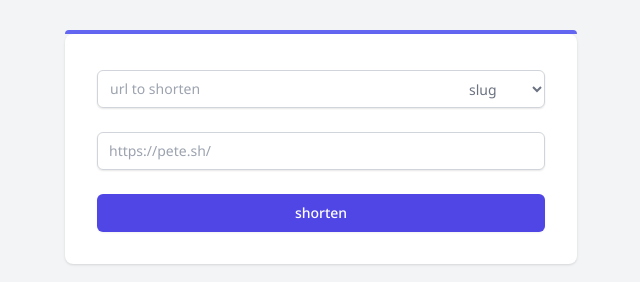
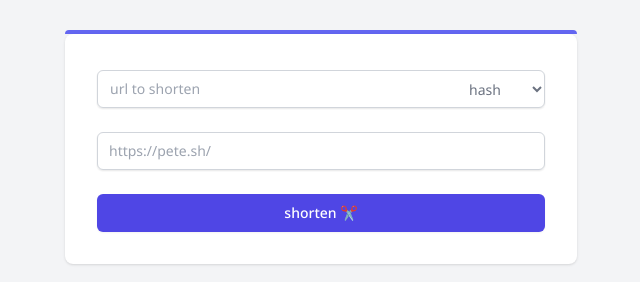
Before and after one commit to brousalis/pete.sh, a Next.js app: page / in a window 1280 px wide. Shown: the part 138-420 px from the top of the page, without its empty margins (319-959 px from the left). Built offline with nearby package versions, Linux system fonts and the light colour scheme.

Commit message:
add a success alert message and correct stateful changes

```diff
--- /dev/null
+++ b/app/components/Alert.tsx
@@ -0,0 +1,46 @@
+import CopyButton from './CopyButton';
+import { CheckCircleIcon } from '@heroicons/react/20/solid';
+import React from 'react';
+
+function Alert({
+  shortenedUrl,
+  onClose,
+}: {
+  shortenedUrl?: string;
+  onClose: () => void;
+}) {
+  return (
+    <div className="mt-6 rounded-md bg-green-50 p-4">
+      <div className="flex">
+        <div className="flex-shrink-0">
+          <CheckCircleIcon
+            className="h-5 w-5 text-green-400"
+            aria-hidden="true"
+          />
+        </div>
+        <div className="ml-3 flex flex-1 flex-col">
+          <h3 className="text-sm font-medium text-green-800">Link shortened</h3>
+          <div className="mt-2 text-sm text-green-700">
+            <a href={shortenedUrl} rel="noreferrer" target="_blank">
+              {shortenedUrl}
+            </a>
+          </div>
+          <div className="ml-auto mt-4">
+            <div className="-mx-2 -my-1.5 flex">
+              <CopyButton text={shortenedUrl} />
+              <button
+                type="button"
+                onClick={onClose}
+                className="ml-3 rounded-md bg-green-50 px-2 py-1.5 text-sm font-medium text-green-800 hover:bg-green-100 focus:outline-none focus:ring-2 focus:ring-green-600 focus:ring-offset-2 focus:ring-offset-green-50"
+              >
+                Done
+              </button>
+            </div>
+          </div>
+        </div>
+      </div>
+    </div>
+  );
+}
+
+export default Alert;
--- a/app/components/Button.tsx
+++ b/app/components/Button.tsx
@@ -1,4 +1,5 @@
 import clsx from 'clsx';
+import { RequestState } from 'pages';
 import React, { ButtonHTMLAttributes } from 'react';
 
 const COLORS = {
@@ -13,7 +14,7 @@ export default function Button({
   ...props
 }: {
   className?: string;
-  requestState?: 'success' | 'error' | 'loading';
+  requestState?: RequestState;
   children: React.ReactNode;
 } & ButtonHTMLAttributes<HTMLButtonElement>) {
   return (
--- /dev/null
+++ b/app/components/CopyButton.tsx
@@ -0,0 +1,38 @@
+import React, { useState } from 'react';
+
+function CopyButton({ text }: { text: string }) {
+  const [isCopied, setIsCopied] = useState(false);
+
+  async function copyTextToClipboard(text) {
+    if ('clipboard' in navigator) {
+      return await navigator.clipboard.writeText(text);
+    } else {
+      return document.execCommand('copy', true, text);
+    }
+  }
+
+  const handleCopyClick = async () => {
+    try {
+      const copy = await copyTextToClipboard(text);
+      setIsCopied(true);
+      setTimeout(() => {
+        setIsCopied(false);
+      }, 1500);
+    } catch (error) {
+      console.log(error);
+    }
+  };
+
+  return (
+    <button
+      type="button"
+      onClick={handleCopyClick}
+      className="rounded-md bg-green-50 px-2 py-1.5 text-sm font-medium text-green-800 hover:bg-green-100 focus:outline-none focus:ring-2 focus:ring-green-600 focus:ring-offset-2 focus:ring-offset-green-50"
+    >
+      Copy link
+      {isCopied && <span className="ml-1">✔️</span>}
+    </button>
+  );
+}
+
+export default CopyButton;
--- a/app/components/LinkForm.tsx
+++ b/app/components/LinkForm.tsx
@@ -1,26 +1,30 @@
+import Alert from './Alert';
 import Button from './Button';
 import LinkInput from './LinkInput';
 import SlugInput from './SlugInput';
 import clsx from 'clsx';
+import { RequestState } from 'pages';
 import React, { useState } from 'react';
 
-const REQUEST_STATE_COLORS = {
-  loading: 'bg-gray-500',
-  success: 'bg-green-500',
-  error: 'bg-red-500',
-};
+export interface LinkFormState {
+  url?: string;
+  slug?: string;
+  slug_type?: string;
+}
 
 export default function LinkForm({
+  children,
   onSubmit,
-  requestState = 'success',
+  requestState,
 }: {
+  children?: React.ReactNode;
   onSubmit: (HTMLElement) => void;
-  requestState?: 'success' | 'error' | 'loading';
+  requestState?: RequestState;
 }) {
-  const [form, setForm] = useState({
+  const [form, setForm] = useState<LinkFormState>({
     url: '',
     slug: '',
-    slug_type: '',
+    slug_type: 'hash',
   });
 
   return (
@@ -28,17 +32,22 @@ export default function LinkForm({
       <div
         className={clsx(
           'h-1 rounded-t-md ',
-          REQUEST_STATE_COLORS[requestState] || 'bg-indigo-500'
+          {
+            loading: 'bg-gray-500',
+            success: 'bg-green-500',
+            error: 'bg-red-500',
+          }[requestState] || 'bg-indigo-500'
         )}
-      ></div>
+      />
       <div className="bg-white p-8 shadow sm:rounded-lg">
         <form className="space-y-6" onSubmit={onSubmit} noValidate>
           <LinkInput form={form} setForm={setForm} />
           <SlugInput form={form} setForm={setForm} />
           <Button requestState={requestState} type="submit">
-            shorten
+            {requestState === 'success' ? 'success 🎉️' : 'shorten ✂️'}
           </Button>
         </form>
+        {children}
       </div>
     </div>
   );
--- a/app/components/LinkInput.tsx
+++ b/app/components/LinkInput.tsx
@@ -1,4 +1,6 @@
 import Input from './Input';
+import { LinkFormState } from './LinkForm';
+import SlugType from './SlugType';
 import { generateLinkSlug } from 'app/lib/slug';
 import React from 'react';
 
@@ -6,27 +8,19 @@ function LinkInput({
   form,
   setForm,
 }: {
-  form: any;
-  setForm: (form: any) => void;
+  form: LinkFormState;
+  setForm: (form: LinkFormState) => void;
 }) {
   const handleUrlChange = (e) => {
     if (e.target.value === '' || !e.target.value) {
-      setForm((form) => ({ ...form, url: '', slug: '' }));
+      setForm({ ...form, url: '', slug: '' });
     } else {
-      setForm((form) => ({
+      setForm({
         ...form,
         url: e.target.value,
         slug: generateLinkSlug(form.slug_type),
-      }));
+      });
     }
-  };
-
-  const handleTypeChange = (e) => {
-    setForm((form) => ({
-      ...form,
-      slug_type: e.target.value,
-      slug: generateLinkSlug(e.target.value),
-    }));
   };
 
   return (
@@ -37,21 +31,7 @@ function LinkInput({
       onChange={handleUrlChange}
       defaultValue={form.url}
     >
-      <div className="absolute inset-y-0 right-0 flex items-center">
-        <label htmlFor="slug_type" className="sr-only">
-          slug type
-        </label>
-        <select
-          id="slug_type"
-          name="slug_type"
-          value={form.slug_type}
-          onChange={handleTypeChange}
-          className="h-full rounded-md border-transparent bg-transparent py-0 pl-2 pr-7 text-gray-500 focus:border-indigo-500 focus:ring-indigo-500 sm:text-sm"
-        >
-          <option>slug</option>
-          <option>hash</option>
-        </select>
-      </div>
+      <SlugType form={form} setForm={setForm} />
     </Input>
   );
 }
--- /dev/null
+++ b/app/components/SlugType.tsx
@@ -0,0 +1,41 @@
+import { LinkFormState } from './LinkForm';
+import { generateLinkSlug } from 'app/lib/slug';
+import React from 'react';
+
+function SlugType({
+  form,
+  setForm,
+}: {
+  form: LinkFormState;
+  setForm: (form: LinkFormState) => void;
+}) {
+  const handleTypeChange = (e) => {
+    if (form.url !== '' || form.url !== undefined) {
+      setForm({
+        ...form,
+        slug_type: e.target.value,
+        slug: generateLinkSlug(e.target.value),
+      });
+    }
+  };
+
+  return (
+    <div className="absolute inset-y-0 right-0 flex items-center">
+      <label htmlFor="slug_type" className="sr-only">
+        slug type
+      </label>
+      <select
+        id="slug_type"
+        name="slug_type"
+        value={form.slug_type}
+        onChange={handleTypeChange}
+        className="h-full rounded-md border-transparent bg-transparent py-0 pl-2 pr-7 text-gray-500 focus:border-indigo-500 focus:ring-indigo-500 sm:text-sm"
+      >
+        <option>hash</option>
+        <option>slug</option>
+      </select>
+    </div>
+  );
+}
+
+export default SlugType;
--- a/pages/index.tsx
+++ b/pages/index.tsx
@@ -1,12 +1,14 @@
+import Alert from '../app/components/Alert';
 import LinkForm from '../app/components/LinkForm';
 import axios from 'axios';
 import Head from 'next/head';
 import React, { useState } from 'react';
 
+export type RequestState = '' | 'loading' | 'success' | 'error';
+
 export default function HomeView() {
-  const [requestState, setRequestState] = useState<
-    '' | 'loading' | 'success' | 'error'
-  >('');
+  const [requestState, setRequestState] = useState<RequestState>('');
+  const [shortenedUrl, setShortenedUrl] = useState(null);
 
   const handleSubmit = async (event) => {
     event.preventDefault();
@@ -19,12 +21,18 @@ export default function HomeView() {
       });
 
       setRequestState('success');
-      console.log(res);
+      setShortenedUrl(`${process.env.NEXT_PUBLIC_BASE_URL}/${res.data.slug}`);
     } catch (error) {
       setRequestState('error');
+      setShortenedUrl(null);
       console.error(error);
     }
     console.log(event);
+  };
+
+  const handleCloseAlert = () => {
+    setRequestState('');
+    setShortenedUrl(null);
   };
 
   return (
@@ -44,7 +52,11 @@ export default function HomeView() {
         </p>
       </div>
 
-      <LinkForm requestState={requestState} onSubmit={handleSubmit} />
+      <LinkForm requestState={requestState} onSubmit={handleSubmit}>
+        {requestState === 'success' && (
+          <Alert shortenedUrl={shortenedUrl} onClose={handleCloseAlert} />
+        )}
+      </LinkForm>
     </div>
   );
 }
```
